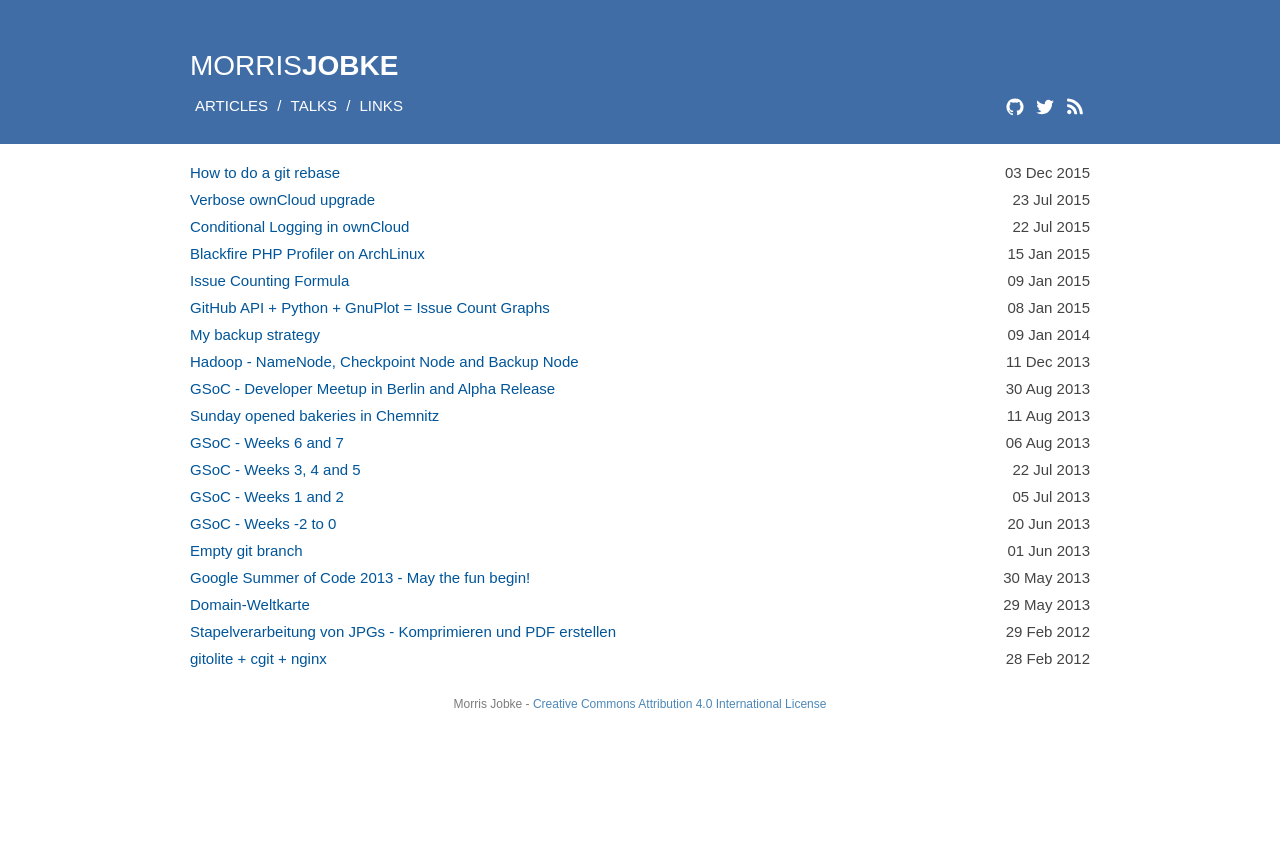
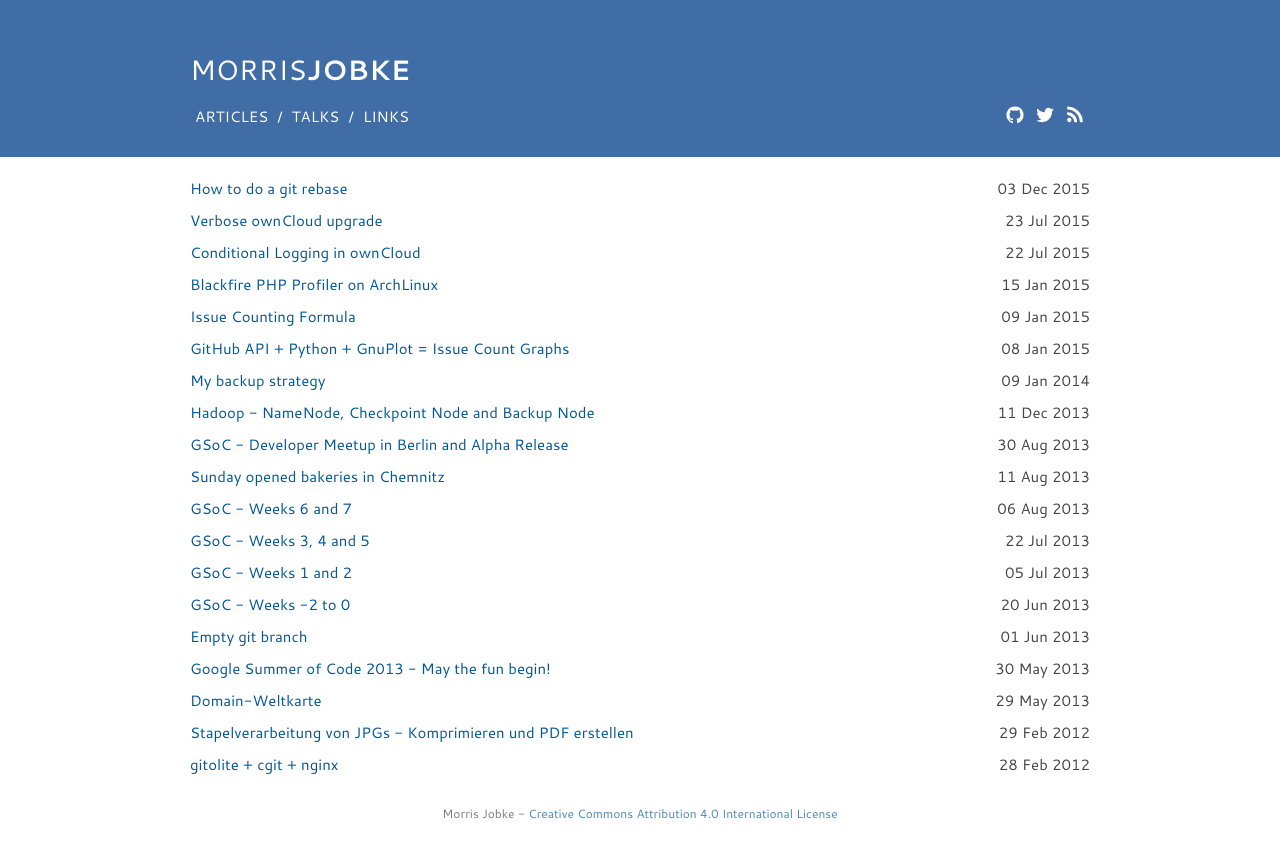
Before and after one commit to MorrisJobke/morrisjobke.github.io, a Jekyll site: the page built from index.html, in a window 1280 px wide. Shown: the top 858 px of the page. Built offline with Jekyll 4.4.1, drawn with Linux system fonts in a browser that asks for light colours; some web fonts are replaced.

Commit message:
host webfonts locally

```diff
--- a/_layouts/default.html
+++ b/_layouts/default.html
@@ -7,6 +7,7 @@
 
     <link rel="stylesheet" href="/css/pygment_trac.css" />
     <link rel="alternate" type="application/atom+xml" title="Atom feed" href="/feed.atom" />
+    <link rel="stylesheet" href="/css/webfonts.css" />
     <link rel="stylesheet" href="/css/base.css" />
   </head>
   <body>
--- a/css/base.css
+++ b/css/base.css
@@ -1,5 +1,3 @@
-@import url(https://fonts.googleapis.com/css?family=Cantarell:400,700|Roboto+Slab|Source+Code+Pro);
-
 body {
 	font-family: 'Cantarell', sans-serif;
 	color: #444;
--- /dev/null
+++ b/css/webfonts.css
@@ -0,0 +1,24 @@
+@font-face {
+  font-family: 'Cantarell';
+  font-style: normal;
+  font-weight: 400;
+  src: local('Cantarell Regular'), local('Cantarell-Regular'), url(fonts/V86VyqXbc09Sss3BPsMj17O3LdcAZYWl9Si6vvxL-qU.woff) format('woff');
+}
+@font-face {
+  font-family: 'Cantarell';
+  font-style: normal;
+  font-weight: 700;
+  src: local('Cantarell Bold'), local('Cantarell-Bold'), url(fonts/Yir4ZDsCn4g1kWopdg-ehKRDOzjiPcYnFooOUGCOsRk.woff) format('woff');
+}
+@font-face {
+  font-family: 'Roboto Slab';
+  font-style: normal;
+  font-weight: 400;
+  src: local('Roboto Slab Regular'), local('RobotoSlab-Regular'), url(fonts/y7lebkjgREBJK96VQi37ZrrIa-7acMAeDBVuclsi6Gc.woff) format('woff');
+}
+@font-face {
+  font-family: 'Source Code Pro';
+  font-style: normal;
+  font-weight: 400;
+  src: local('Source Code Pro'), local('SourceCodePro-Regular'), url(fonts/mrl8jkM18OlOQN8JLgasD9Hq-FFgoDNV3GTKpHwuvtI.woff) format('woff');
+}
```
Also changed, not shown: css/fonts/V86VyqXbc09Sss3BPsMj17O3LdcAZYWl9Si6vvxL-qU.woff (added), css/fonts/Yir4ZDsCn4g1kWopdg-ehKRDOzjiPcYnFooOUGCOsRk.woff (added), css/fonts/mrl8jkM18OlOQN8JLgasD9Hq-FFgoDNV3GTKpHwuvtI.woff (added), css/fonts/y7lebkjgREBJK96VQi37ZrrIa-7acMAeDBVuclsi6Gc.woff (added).
